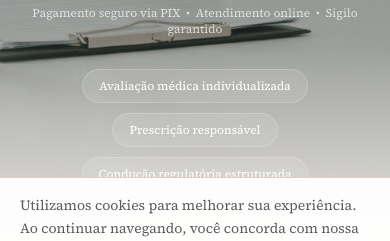
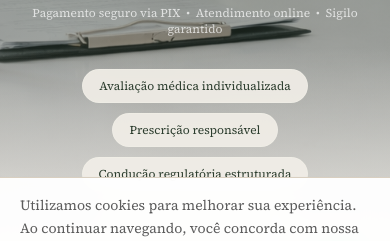
Before and after one commit to cbdcomreceita/cbdcomreceita-agendamento, a Next.js app: page / in a window 390 px wide. Shown: the part 518-759 px from the top of the page. Built offline with nearby package versions, Linux system fonts and the light colour scheme; no server answers.

Commit message:
fix: larger header logo (44px mobile, 56px desktop), cream badges in hero
Co-Authored-By: Claude Opus 4.6 (1M context) <noreply@anthropic.com>

```diff
--- a/components/brand/header.tsx
+++ b/components/brand/header.tsx
@@ -53,7 +53,7 @@ export function Header() {
             width={160}
             height={40}
             className={cn(
-              "h-9 w-auto transition-all duration-500",
+              "h-11 w-auto transition-all duration-500 sm:h-14",
               scrolled ? "" : "brightness-0 invert"
             )}
             priority
--- a/components/sections/hero-section.tsx
+++ b/components/sections/hero-section.tsx
@@ -95,7 +95,7 @@ export function HeroSection() {
           <StaggerContainer className="mt-8 flex flex-wrap items-center justify-center gap-2.5">
             {badges.map((badge) => (
               <StaggerItem key={badge}>
-                <span className="inline-flex items-center rounded-full border border-white/20 bg-white/10 px-4 py-2 text-xs font-medium text-white backdrop-blur-sm sm:text-sm">
+                <span className="inline-flex items-center rounded-full border border-[#f2efe8]/50 bg-[#f2efe8]/90 px-4 py-2 text-xs font-medium text-brand-forest-dark backdrop-blur-sm sm:text-sm">
                   {badge}
                 </span>
               </StaggerItem>
```
